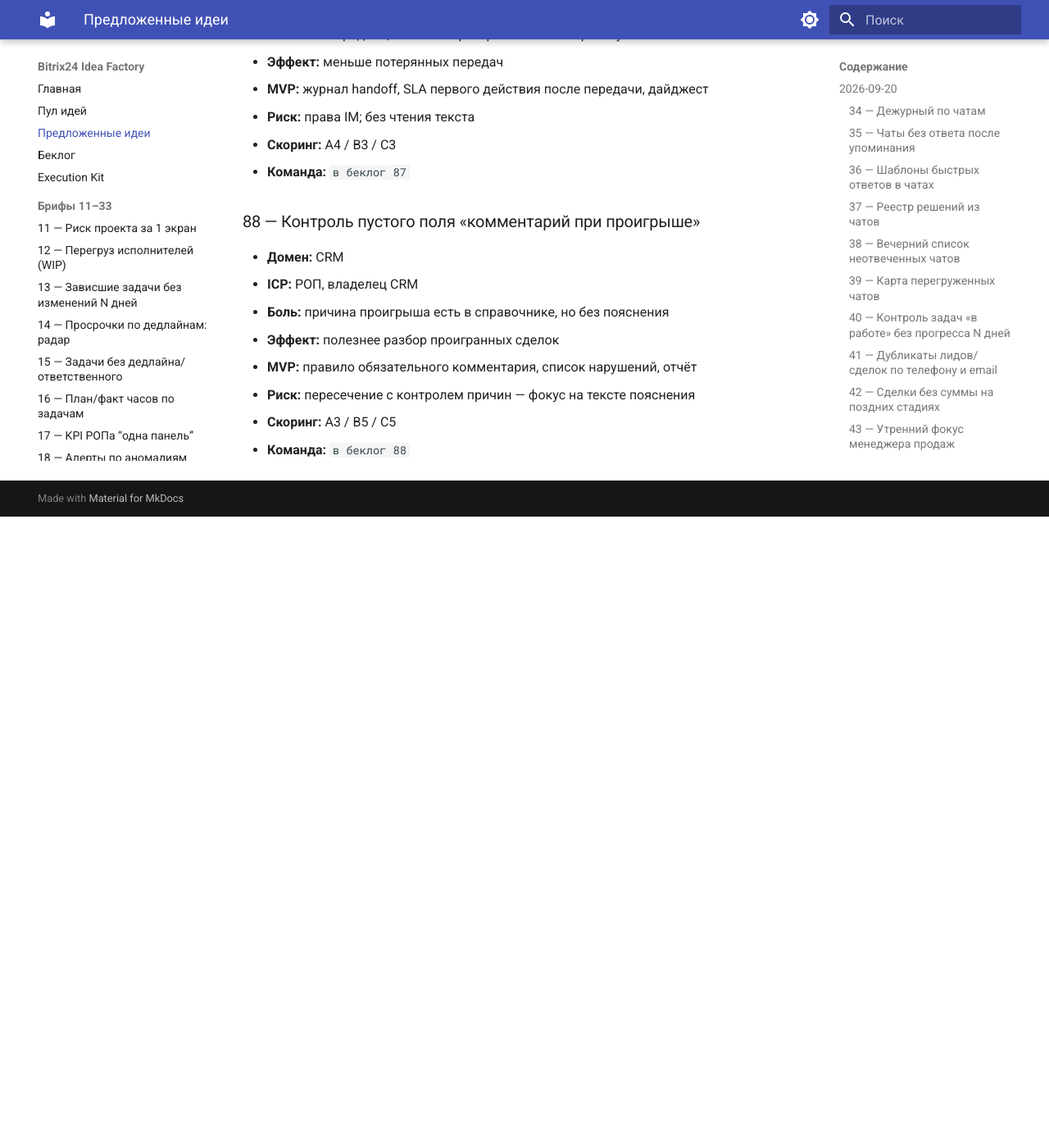
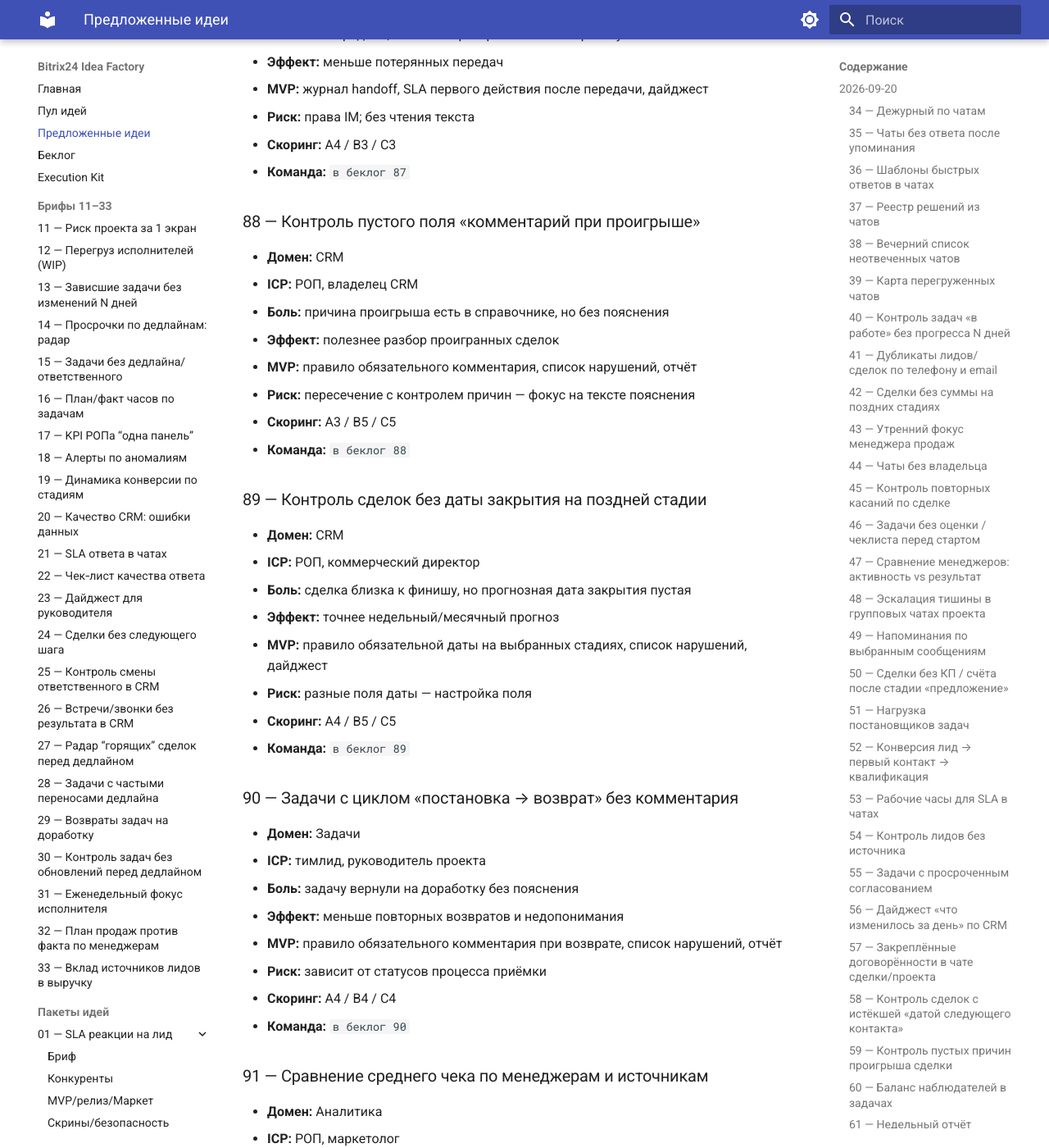
Before and after one commit to grinkevich-dima/b24-idea-factory, an MkDocs documentation site: the page built from docs/idea-briefs/PROPOSED.md, in a window 1280 px wide and 1400 px high, scrolled down 19015 px. Shown: the whole window at 82% size. Built offline with MkDocs 1.6.1 and Material for MkDocs 9.7.7, drawn with Linux system fonts in a browser that asks for light colours; before the commit the page ends 19645 px from its top, so only the background shows below that; some of the changed text lies outside the part shown.

Commit message:
Log proposed ideas 89-93
Co-authored-by: grinkevich-dima <grinkevich-dima@users.noreply.github.com>

```diff
--- a/docs/idea-briefs/PROPOSED.md
+++ b/docs/idea-briefs/PROPOSED.md
@@ -565,3 +565,53 @@
 - **Риск:** пересечение с контролем причин — фокус на тексте пояснения
 - **Скоринг:** A3 / B5 / C5
 - **Команда:** `в беклог 88`
+
+### 89 — Контроль сделок без даты закрытия на поздней стадии
+- **Домен:** CRM
+- **ICP:** РОП, коммерческий директор
+- **Боль:** сделка близка к финишу, но прогнозная дата закрытия пустая
+- **Эффект:** точнее недельный/месячный прогноз
+- **MVP:** правило обязательной даты на выбранных стадиях, список нарушений, дайджест
+- **Риск:** разные поля даты — настройка поля
+- **Скоринг:** A4 / B5 / C5
+- **Команда:** `в беклог 89`
+
+### 90 — Задачи с циклом «постановка → возврат» без комментария
+- **Домен:** Задачи
+- **ICP:** тимлид, руководитель проекта
+- **Боль:** задачу вернули на доработку без пояснения
+- **Эффект:** меньше повторных возвратов и недопонимания
+- **MVP:** правило обязательного комментария при возврате, список нарушений, отчёт
+- **Риск:** зависит от статусов процесса приёмки
+- **Скоринг:** A4 / B4 / C4
+- **Команда:** `в беклог 90`
+
+### 91 — Сравнение среднего чека по менеджерам и источникам
+- **Домен:** Аналитика
+- **ICP:** РОП, маркетолог
+- **Боль:** смотрят только количество сделок, не средний чек
+- **Эффект:** лучше видят, кто/какой канал приносит дороже
+- **MVP:** средний чек выигранных сделок, фильтры, сравнение периодов
+- **Риск:** выбросы крупных сделок — медиана опционально
+- **Скоринг:** A4 / B5 / C5
+- **Команда:** `в беклог 91`
+
+### 92 — Контроль ответов на @упоминания руководителей
+- **Домен:** Чаты
+- **ICP:** руководитель отдела, тимлид
+- **Боль:** руководителя упомянули, ответа нет, решения тормозятся
+- **Эффект:** меньше «висящих» эскалаций в чатах
+- **MVP:** очередь неотвеченных упоминаний выбранных ролей, порог N минут, дайджест
+- **Риск:** права IM; антишум и исключения
+- **Скоринг:** A4 / B3 / C3
+- **Команда:** `в беклог 92`
+
+### 93 — Сделки без привязанного дела после смены стадии
+- **Домен:** CRM
+- **ICP:** РОП, владелец CRM‑регламента
+- **Боль:** стадию сменили, а следующее дело не создали
+- **Эффект:** меньше «пустых» переходов по воронке
+- **MVP:** правила по стадиям, список нарушений в течение N часов, быстрое создание дела
+- **Риск:** не на всех стадиях нужно дело — гибкие правила
+- **Скоринг:** A5 / B4 / C4
+- **Команда:** `в беклог 93`
```
Also changed, not shown: other parts of docs/idea-briefs/PROPOSED.md (+1 -1 lines).
